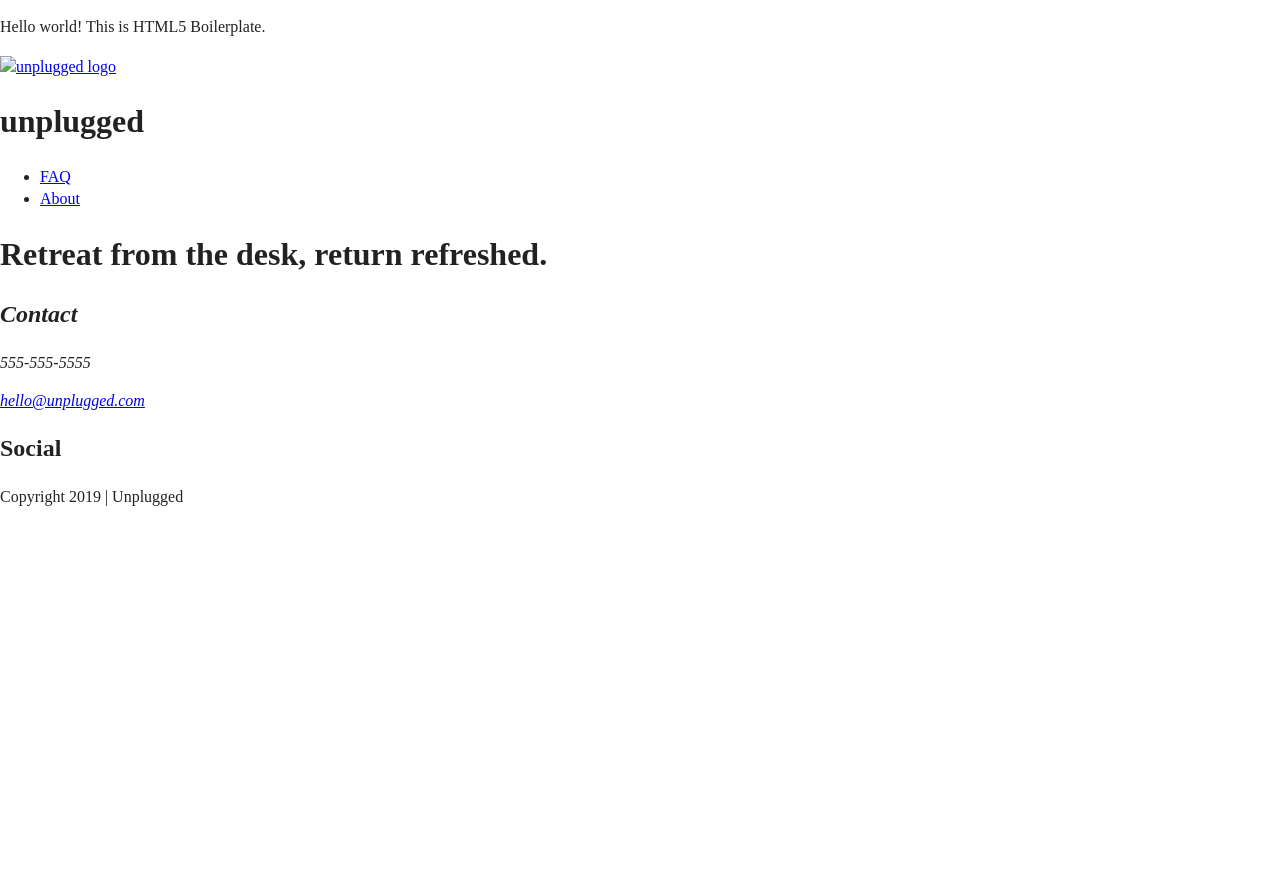
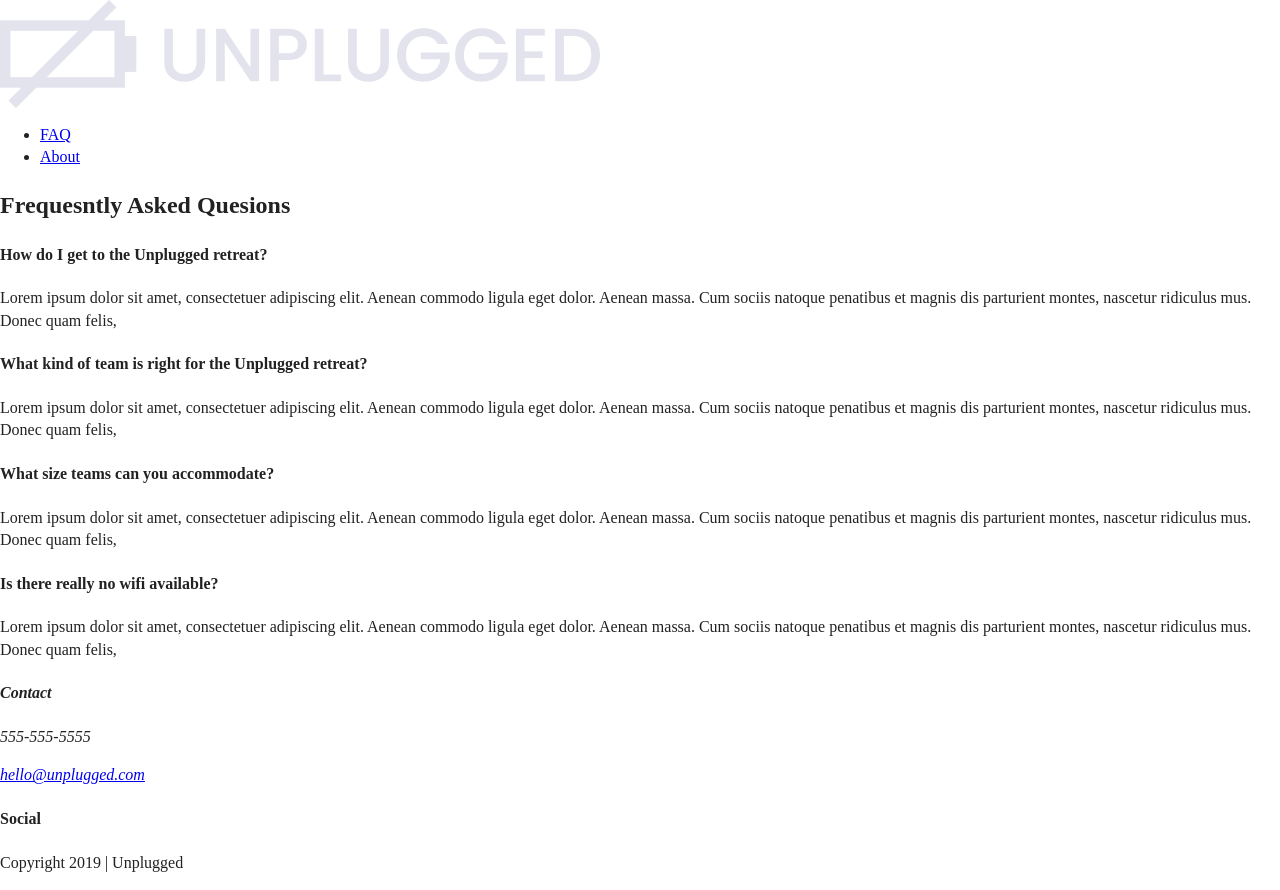
Before and after one commit to kahn-s/unplugged-retreat, a plain HTML site: page faq/index.html in a window 1280 px wide. Before the commit the page ends 800 px from the top, so only its background shows below. Drawn offline with Linux system fonts and the light colour scheme; files that its build step writes are made by us from their sources; files whose address does not match are found by name.

Commit message:
added faq content

```diff
--- a/faq/index.html
+++ b/faq/index.html
@@ -23,9 +23,61 @@
 </head>
 
 <body>
+  <header>
+    <div class="content-wrapper">
+      <a href="#"><img src="../assets/unpluggedlogo.png" alt= "unplugged logo"></a>
 
-  <!-- Add your site or application content here -->
-  <p>Hello world! This is HTML5 Boilerplate.</p>
+      <nav>
+        <ul>
+          <li><a href="index.html" target="_blank">FAQ</a></li>
+          <li><a href="../about/index.html" target="_blank">About</a></li>
+        </ul>
+      </nav>
+    </div>
+  </header>
+  <main class="faq">
+    <div class="content-wrapper">
+      <h2>Frequesntly Asked Quesions</h2>
+        <div class="question-answer">
+            <h4>How do I get to the Unplugged retreat?</h4>
+            <p>Lorem ipsum dolor sit amet, consectetuer adipiscing elit. Aenean commodo ligula eget dolor. Aenean massa. Cum sociis natoque penatibus et magnis dis parturient montes, nascetur ridiculus mus. Donec quam felis,</p>
+        </div>
+        <div class="question-answer">
+           <h4>What kind of team is right for the Unplugged retreat?</h4>
+            <p>Lorem ipsum dolor sit amet, consectetuer adipiscing elit. Aenean commodo ligula eget dolor. Aenean massa. Cum sociis natoque penatibus et magnis dis parturient montes, nascetur ridiculus mus. Donec quam felis,</p>
+       </div>
+       <div class="question-answer">
+            <h4>What size teams can you accommodate?</h4>
+            <p>Lorem ipsum dolor sit amet, consectetuer adipiscing elit. Aenean commodo ligula eget dolor. Aenean massa. Cum sociis natoque penatibus et magnis dis parturient montes, nascetur ridiculus mus. Donec quam felis,</p>
+        </div>
+        <div class="question-answer">
+          <h4>Is there really no wifi available?</h4>
+          <p>Lorem ipsum dolor sit amet, consectetuer adipiscing elit. Aenean commodo ligula eget dolor. Aenean massa. Cum sociis natoque penatibus et magnis dis parturient montes, nascetur ridiculus mus. Donec quam felis,</p>
+        </div>
+      </div><!--faq content-wrapper-->
+  </main>
+  <footer>
+    <div class="content-wrapper">
+      <div class="footer-content">
+        <address class="contact">
+          <h4>Contact</h4>
+          <p>555-555-5555</p>
+          <a href="mailto:hello@unplugged.com">hello@unplugged.com</a>
+        </address>
+       <div class="social">
+          <div class="social-icons">
+            <h4>Social</h4>
+            <p><a href="https://www.facebook.com/yoursite" target="_blank"></a></p>
+            <p><a href="https://www.twitter.com/yoursite" target="_blank"></a></p>
+            <p><a href="https://www.instagram.com/yoursite" target="_blank"></a></p>
+          </div>
+        </div><!--end social-->
+      </div><!--end footer-content-->
+    </div><!--end content wrapper-->
+    <div class="copyright">
+      <p>Copyright 2019 | Unplugged</p>
+    </div>
+  </footer>
   <script src="../js/vendor/modernizr-3.11.2.min.js"></script>
   <script src="../js/plugins.js"></script>
   <script src="../js/main.js"></script>
@@ -36,87 +88,6 @@
     ga('create', 'UA-XXXXX-Y', 'auto'); ga('set', 'anonymizeIp', true); ga('set', 'transport', 'beacon'); ga('send', 'pageview')
   </script>
   <script src="https://www.google-analytics.com/analytics.js" async></script>
-  <!doctype html>
-  <html class="no-js" lang="">
-
-  <head>
-    <meta charset="utf-8">
-    <title></title>
-    <meta name="description" content="">
-    <meta name="viewport" content="width=device-width, initial-scale=1">
-
-    <meta property="og:title" content="">
-    <meta property="og:type" content="">
-    <meta property="og:url" content="">
-    <meta property="og:image" content="">
-
-    <link rel="manifest" href="site.webmanifest">
-    <link rel="apple-touch-icon" href="icon.png">
-    <!-- Place favicon.ico in the root directory -->
-
-    <link rel="stylesheet" href="css/normalize.css">
-    <link rel="stylesheet" href="css/main.css">
-
-    <meta name="theme-color" content="#fafafa">
-  </head>
-
-  <body>
-
-    <!-- Add your site or application content here -->
-
-    <script src="js/vendor/modernizr-3.11.2.min.js"></script>
-    <script src="js/plugins.js"></script>
-    <script src="js/main.js"></script>
-
-    <!-- Google Analytics: change UA-XXXXX-Y to be your site's ID. -->
-    <script>
-      window.ga = function () { ga.q.push(arguments) }; ga.q = []; ga.l = +new Date;
-      ga('create', 'UA-XXXXX-Y', 'auto'); ga('set', 'anonymizeIp', true); ga('set', 'transport', 'beacon'); ga('send', 'pageview')
-    </script>
-    <script src="https://www.google-analytics.com/analytics.js" async></script>
-  <header>
-    <div class="content-wrapper">
-      <a href="#"><img src="assets/unpluggedlogo.png" alt= "unplugged logo"></a>
-      <h1>unplugged</h1>
-      <nav>
-        <ul>
-          <li><a href="faq/index.html" target="_blank">FAQ</a></li>
-          <li><a href="about/index.html" target="_blank">About</a></li>
-        </ul>
-      </nav>
-      <h1>Retreat from the desk, return refreshed.</h1>
-    </div>
-  </header>
-  <main>
-    <section>
-
-    </section>
-    <aside>
-
-    </aside>
-  </main>
-  <footer>
-    <div class="content-wrapper">
-      <div class="footer-content">
-        <address class="contact">
-          <h2>Contact</h2>
-          <p>555-555-5555</p>
-          <a href="mailto:hello@unplugged.com">hello@unplugged.com</a>
-        </address>
-       <div class="social">
-          <div class="social-icons">
-            <h2>Social</h2>
-            <p><a href="https://www.facebook.com/yoursite" target="_blank"></a></p>
-            <p><a href="https://www.twitter.com/yoursite" target="_blank"></a></p>
-            <p><a href="https://www.instagram.com/yoursite" target="_blank"></a></p>
-          </div>
-        </div>
-      </div>
-    </div>
-    <div class="copyright">
-      <p>Copyright 2019 | Unplugged</p>
-    </div>
-  </footer>
   </body>
 
   </html>
```
